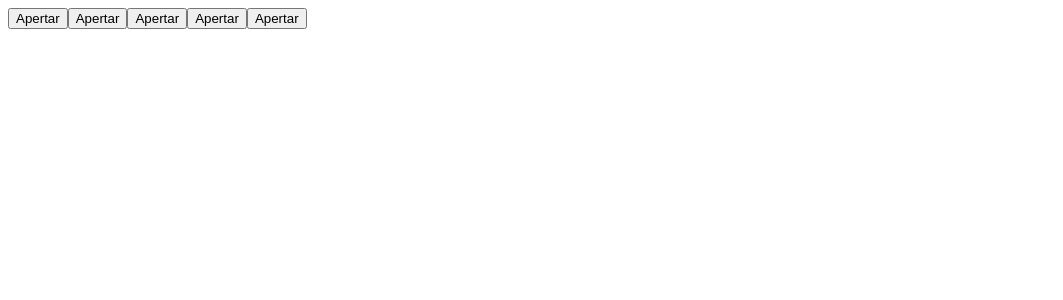
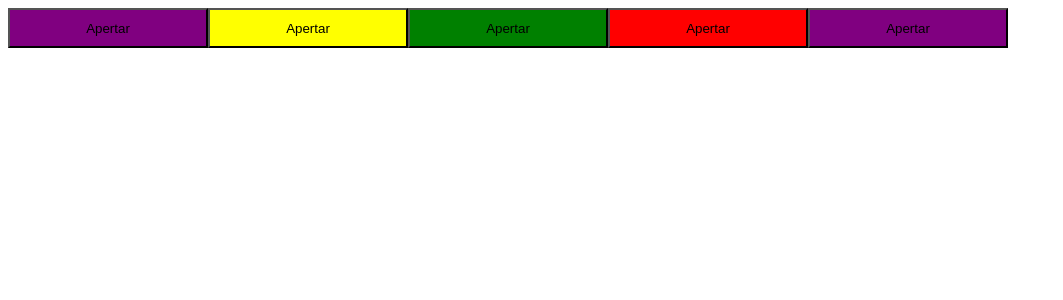
Before and after one commit to esbnet/02-ignite-timer, a React (Vite) app: page / in a window 1280 px wide. Shown: the top 300 px of the page, without its empty margins (0-1063 px from the left). Built offline with nearby package versions, Linux system fonts and the light colour scheme.

Commit message:
feat: :lipstick: install and config styled-component

```diff
--- a/src/App.tsx
+++ b/src/App.tsx
@@ -1,14 +1,12 @@
-import { useState } from 'react'
-
 import { Button } from './components/Button'
 
 export function App() {
   return (
     <>
-      <Button color="primary" />
-      <Button color="secondary" />
-      <Button color="success" />
-      <Button color="danger" />
+      <Button variant="primary" />
+      <Button variant="secondary" />
+      <Button variant="success" />
+      <Button variant="danger" />
       <Button />
     </>
   )
--- /dev/null
+++ b/src/components/Button.styles.ts
@@ -0,0 +1,25 @@
+import styled, { css } from 'styled-components'
+
+export type ButtonVariant = 'primary' | 'secondary' | 'danger' | 'success'
+
+interface ButtonContainerProps {
+  variant: ButtonVariant
+}
+
+const buttonVariants = {
+  primary: 'purple',
+  secondary: 'yellow',
+  danger: 'red',
+  success: 'green',
+}
+
+export const ButtonContainer = styled.button<ButtonContainerProps>`
+  width: 200px;
+  height: 40px;
+
+  ${(props) => {
+    return css`
+      background-color: ${buttonVariants[props.variant]};
+    `
+  }}
+`
--- a/src/components/Button.tsx
+++ b/src/components/Button.tsx
@@ -1,10 +1,11 @@
+import { ButtonContainer, ButtonVariant } from './Button.styles';
 
 interface ButtonProps {
-  color?: 'primary' | 'secondary' | 'danger' | 'success'
+  variant?: ButtonVariant
 }
 
-export function Button(props: ButtonProps) {
+export function Button({ variant = 'primary' }: ButtonProps) {
   return (
-    <button>Apertar</button>
+    <ButtonContainer variant={variant}>Apertar</ButtonContainer>
   );
 }
```
